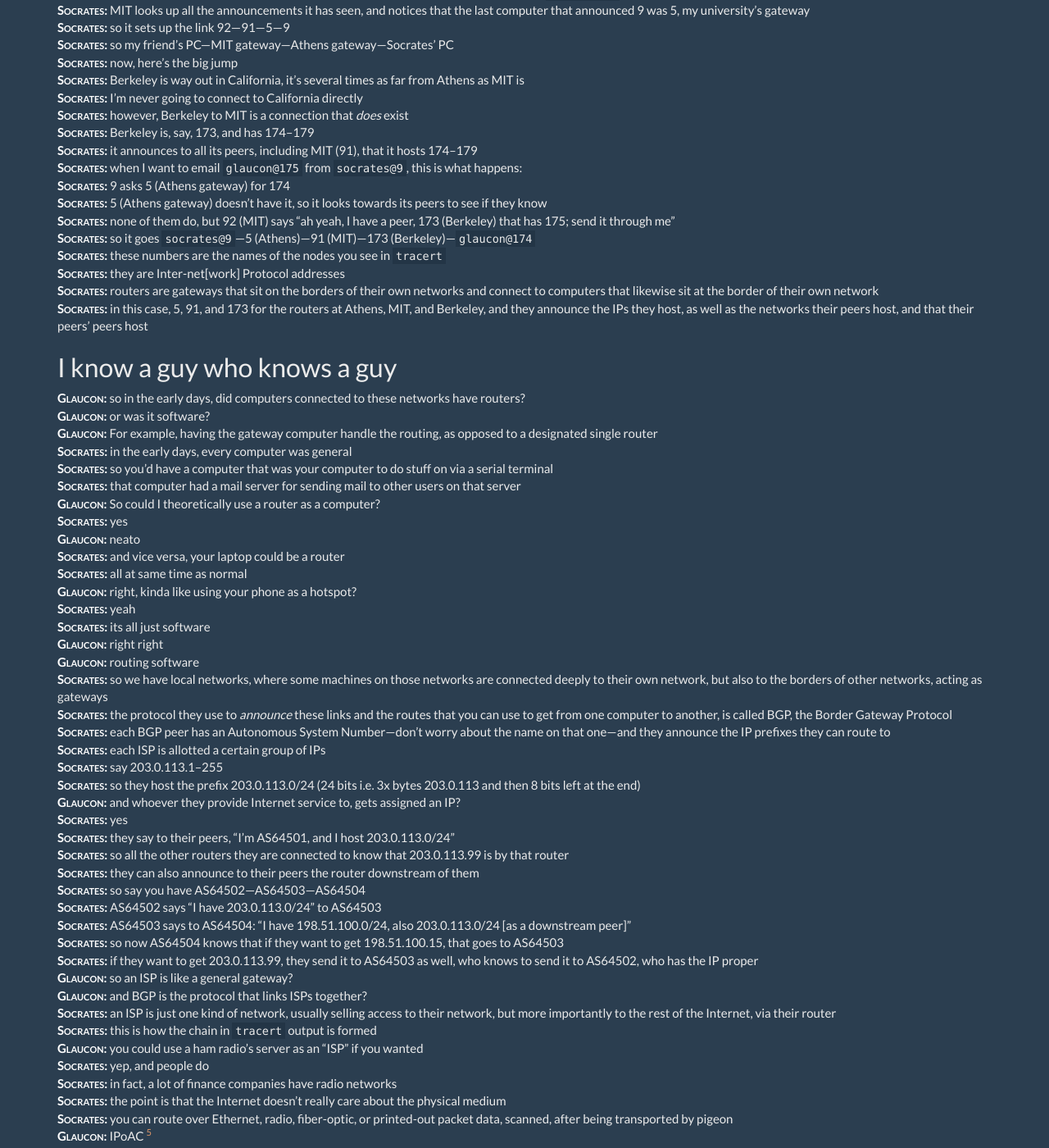
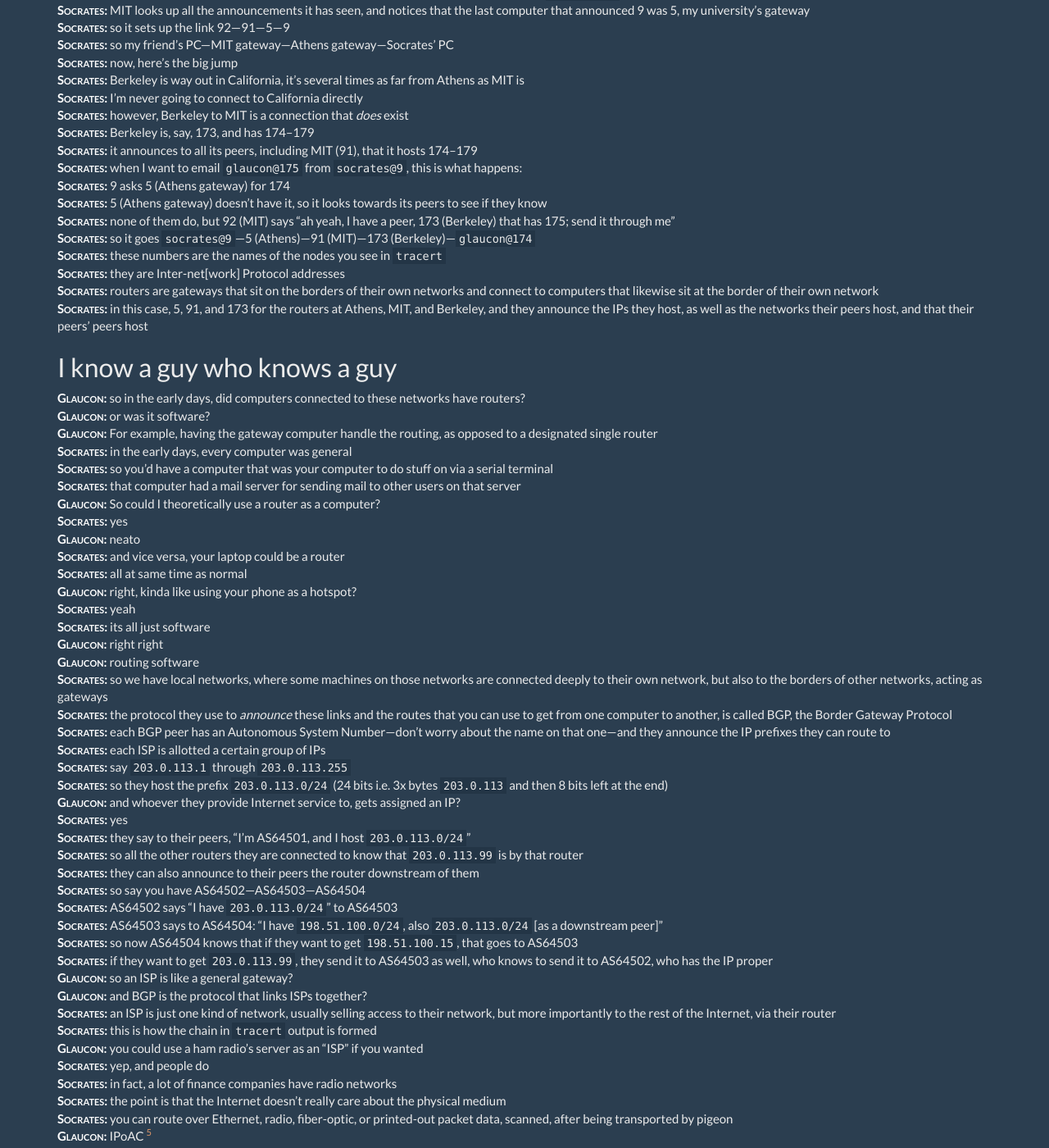
Before and after one commit to scriptkitties/fglt, a Jekyll site: the page built from _agora/book-03-daemons-at-the-gateway-part-01.md, in a window 1280 px wide and 1400 px high, scrolled down 6111 px. Shown: the whole window at 82% size. Built offline with Jekyll 4.4.1, drawn with Linux system fonts in a browser that asks for light colours; some of the changed text lies outside the part shown.

Commit message:
Format quotes and IP addresses in Book III

```diff
--- a/_agora/book-03-daemons-at-the-gateway-part-01.md
+++ b/_agora/book-03-daemons-at-the-gateway-part-01.md
@@ -131,11 +131,11 @@
 
 <b class="name">Glaucon:</b> I understand so far
 <b class="name">Glaucon:</b> but what's a daemon?
-<b class="name">Glaucon:</b> I read that term a few days ago and was like "wat"
+<b class="name">Glaucon:</b> I read that term a few days ago and was like <q>wat</q>
 
 *Surprised by this confession of ignorance, <span class="name">Adeimantus</span> interrupts, attracting the attention of <span class="name">Pyrrhus</span>, another newcomer.*
 
-<b class="name">Adeimantus:</b> "what's a daemon?" *really?*
+<b class="name">Adeimantus:</b> <q>what's a daemon?</q> *really?*
 <b class="name">Glaucon:</b> okay okay, go on
 <b class="name">Pyrrhus:</b> A daemon is just a program that can run without user input strictly required
 <b class="name">Socrates:</b> a daemon is just server software
@@ -152,13 +152,13 @@
 
 *After a brief scuffle about systemd, <span class="name">Socrates</span>' lesson resumes.*
 
-<b class="name">Socrates:</b> anyway, some bastard decided it would be cool if MIT could speak to Berkeley to share projects, and ARPA (later DARPA) decided "shit man, it would be really cool if we could do this in the military, too"
+<b class="name">Socrates:</b> anyway, some bastard decided it would be cool if MIT could speak to Berkeley to share projects, and ARPA (later DARPA) decided <q>shit man, it would be really cool if we could do this in the military, too</q>
 <b class="name">Socrates:</b> so ARPA paid a lot of money for research, and experimental campus-to-campus networking that connected MIT to Berkeley to Los Alamos, etc
 <b class="name">Socrates:</b> let me get the map
 <b class="name">Socrates:</b> [https://upload.wikimedia.org/wikipedia/commons/thumb/0/00/Arpanet_1974.svg/1920px-Arpanet_1974.svg.png](/assets/img/agora/arpanet-1974.png)
 <b class="name">Socrates:</b> (or [https://upload.wikimedia.org/wikipedia/commons/b/bf/Arpanet_logical_map%2C_march_1977.png](/assets/img/agora/arpanet-1977.png))
-<b class="name">Socrates:</b> this network came about, and someone said, "sure would be cool if I could mail Peter at Berkeley, like I could mail Alice here"
-<b class="name">Socrates:</b> then someone said "well we have this tool called `uucp` [Unix-to-Unix copy, basically the granddaddy of `scp`], and mail messages are just files---why not hack them together?"
+<b class="name">Socrates:</b> this network came about, and someone said, <q>sure would be cool if I could mail Peter at Berkeley, like I could mail Alice here</q>
+<b class="name">Socrates:</b> then someone said <q>well we have this tool called `uucp` [Unix-to-Unix copy, basically the granddaddy of `scp`], and mail messages are just files---why not hack them together?</q>
 <b class="name">Glaucon:</b> I have a feeling I don't know what `scp` is
 <b class="name">Glaucon:</b> because I'm just thinking of anomalies [^scp]
 <b class="name">Socrates:</b> `cp`, but over SSH
@@ -224,7 +224,7 @@
 <b class="name">Glaucon:</b> a BBS is just software running on a computer? it doesn't refer to the server itself?
 <b class="name">Socrates:</b> correct
 <b class="name">Socrates:</b> BBS is just software, same as an ircd (IRC daemon) (freenode's is called ircd-seven)
-<b class="name">Socrates:</b> Apache's technical name is "HTTPD"
+<b class="name">Socrates:</b> Apache's technical name is <q>HTTPD</q>
 <b class="name">Glaucon:</b> and Usenet is a network of news lists?
 <b class="name">Socrates:</b> yes
 <b class="name">Glaucon:</b> it just gets confusing because the usage of these things overlap
@@ -283,7 +283,7 @@
 <b class="name">Glaucon:</b> but as the network grows, it needs to be automated, and there needs to be standardized targets for files to be sent to?
 <b class="name">Socrates:</b> so everyone had these local campus networks where every computer had a locally unique number as a name
 <b class="name">Socrates:</b> only 1 computer, probably the oldest one, actually connected to peers
-<b class="name">Socrates:</b> when things got bigger, we decided that we'd say "this central computer (5) can see computers 9, 17, 12, and 3 on its own network"
+<b class="name">Socrates:</b> when things got bigger, we decided that we'd say <q>this central computer (5) can see computers 9, 17, 12, and 3 on its own network</q>
 <b class="name">Socrates:</b> and it would tell the other computers it connected to at other campuses this
 <b class="name">Glaucon:</b> tells them how?
 <b class="name">Socrates:</b> just, magically for now
@@ -302,7 +302,7 @@
 <b class="name">Socrates:</b> when I want to email `glaucon@175` from `socrates@9`, this is what happens:
 <b class="name">Socrates:</b> 9 asks 5 (Athens gateway) for 174
 <b class="name">Socrates:</b> 5 (Athens gateway) doesn't have it, so it looks towards its peers to see if they know
-<b class="name">Socrates:</b> none of them do, but 92 (MIT) says "ah yeah, I have a peer, 173 (Berkeley) that has 175; send it through me"
+<b class="name">Socrates:</b> none of them do, but 92 (MIT) says <q>ah yeah, I have a peer, 173 (Berkeley) that has 175; send it through me</q>
 <b class="name">Socrates:</b> so it goes `socrates@9`---5 (Athens)---91 (MIT)---173 (Berkeley)---`glaucon@174`
 <b class="name">Socrates:</b> these numbers are the names of the nodes you see in `tracert`
 <b class="name">Socrates:</b> they are Inter-net[work] Protocol addresses
@@ -332,18 +332,18 @@
 <b class="name">Socrates:</b> the protocol they use to *announce* these links and the routes that you can use to get from one computer to another, is called BGP, the Border Gateway Protocol
 <b class="name">Socrates:</b> each BGP peer has an Autonomous System Number---don't worry about the name on that one---and they announce the IP prefixes they can route to
 <b class="name">Socrates:</b> each ISP is allotted a certain group of IPs
-<b class="name">Socrates:</b> say 203.0.113.1--255
-<b class="name">Socrates:</b> so they host the prefix 203.0.113.0/24 (24 bits i.e. 3x bytes 203.0.113 and then 8 bits left at the end)
+<b class="name">Socrates:</b> say `203.0.113.1` through `203.0.113.255`
+<b class="name">Socrates:</b> so they host the prefix `203.0.113.0/24` (24 bits i.e. 3x bytes `203.0.113` and then 8 bits left at the end)
 <b class="name">Glaucon:</b> and whoever they provide Internet service to, gets assigned an IP?
 <b class="name">Socrates:</b> yes
-<b class="name">Socrates:</b> they say to their peers, "I'm AS64501, and I host 203.0.113.0/24"
-<b class="name">Socrates:</b> so all the other routers they are connected to know that 203.0.113.99 is by that router
+<b class="name">Socrates:</b> they say to their peers, <q>I'm AS64501, and I host `203.0.113.0/24`</q>
+<b class="name">Socrates:</b> so all the other routers they are connected to know that `203.0.113.99` is by that router
 <b class="name">Socrates:</b> they can also announce to their peers the router downstream of them
 <b class="name">Socrates:</b> so say you have AS64502---AS64503---AS64504
-<b class="name">Socrates:</b> AS64502 says "I have 203.0.113.0/24" to AS64503
-<b class="name">Socrates:</b> AS64503 says to AS64504: "I have 198.51.100.0/24, also 203.0.113.0/24 [as a downstream peer]"
-<b class="name">Socrates:</b> so now AS64504 knows that if they want to get 198.51.100.15, that goes to AS64503
-<b class="name">Socrates:</b> if they want to get 203.0.113.99, they send it to AS64503 as well, who knows to send it to AS64502, who has the IP proper
+<b class="name">Socrates:</b> AS64502 says <q>I have `203.0.113.0/24`</q> to AS64503
+<b class="name">Socrates:</b> AS64503 says to AS64504: <q>I have `198.51.100.0/24`, also `203.0.113.0/24` [as a downstream peer]</q>
+<b class="name">Socrates:</b> so now AS64504 knows that if they want to get `198.51.100.15`, that goes to AS64503
+<b class="name">Socrates:</b> if they want to get `203.0.113.99`, they send it to AS64503 as well, who knows to send it to AS64502, who has the IP proper
 <b class="name">Glaucon:</b> so an ISP is like a general gateway?
 <b class="name">Glaucon:</b> and BGP is the protocol that links ISPs together?
 <b class="name">Socrates:</b> an ISP is just one kind of network, usually selling access to their network, but more importantly to the rest of the Internet, via their router
@@ -360,7 +360,7 @@
 <b class="name">Socrates:</b> "the" protocol?
 <b class="name">Glaucon:</b> BGP? You mentioned it, and didn't explain it
 <b class="name">Glaucon:</b> you said BGP is to the Internet as HTTP is to the web
-<b class="name">Socrates:</b> right. you asked earlier "how do routers tell each other what IPs they have"
+<b class="name">Socrates:</b> right. you asked earlier <q>how do routers tell each other what IPs they have</q>
 <b class="name">Socrates:</b> BGP is the protocol that routers use to announce to their peers what IPs they own or can reach on their behalf
 <b class="name">Glaucon:</b> so let's say my router is connected to my next door neighbor's router
 <b class="name">Glaucon:</b> we're crazy and we physically connected them with a very long cable
@@ -411,11 +411,11 @@
 <b class="name">Thrasymachus:</b> People get high-paying jobs basically out of making BGP work properly
 <b class="name">Socrates:</b> I've touched BGP once, and it was not a good experience
 <b class="name">Thrasymachus:</b> Yeah...
-<b class="name">Socrates:</b> even the experienced guy was like "tbh we'll see what happens if we make the news for blackholing the city"
+<b class="name">Socrates:</b> even the experienced guy was like <q>tbh we'll see what happens if we make the news for blackholing the city</q>
 <b class="name">Thrasymachus:</b> Yeah.
 
 [^bsd]: An [implementation of *Tetris*](https://www.invidio.us/watch?v=RI64hStZ7mU) available on BSD that runs in a terminal.
 [^sep]: In 1993, America Online's aggressively marketed consumer internet plans led to a massive influx of new users to Usenet that overwhelmed the established culture there.  This is generally referred to as ["the September that never ended"](https://en.wikipedia.org/wiki/Eternal_September), named for the month in which a more manageable influx of new users joining from American universities had been expected in prior years.
-[^svt]: Glaucon very likely means "...as opposed to *a command-line shell*", such as Bash or Korn shell.
+[^svt]: Glaucon very likely means <q>...as opposed to *a command-line shell*</q>, such as Bash or Korn shell.
 [^scp]: An allusion to the [*SCP Foundation*](https://en.wikipedia.org/wiki/SCP_Foundation), a collaborative horror/science fiction project.
 [^ioa]: [Internet Protocol over Avian Carriers](https://en.wikipedia.org/wiki/IP_over_Avian_Carriers), an April Fool's Day "Request For Comment" (a de-facto internet standard), [RFC 1149](https://tools.ietf.org/html/rfc1149).  While very tongue-in-cheek, the protocol does actually work, and neatly demonstrates the principle of the Internet's independence from physical transmission media.
```
